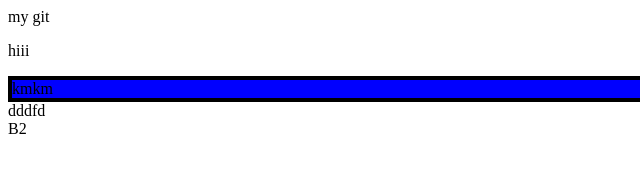
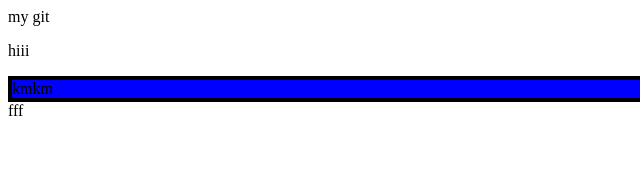
Before and after one commit to spzala19/testing, a plain HTML site: page index.html in a window 1280 px wide. Shown: the full height of the page, 0-640 px from the left. Drawn offline with Linux system fonts and the light colour scheme.

Commit message:
conflict cs

```diff
--- a/index.html
+++ b/index.html
@@ -4,7 +4,6 @@
 	<font>my git</font>
 	<p>hiii</p>
 	<div class="sd">kmkm</div>
-	<div>dddfd</div>
-	B2
+	<div>fff</div>
 </body>
 </html>
```
